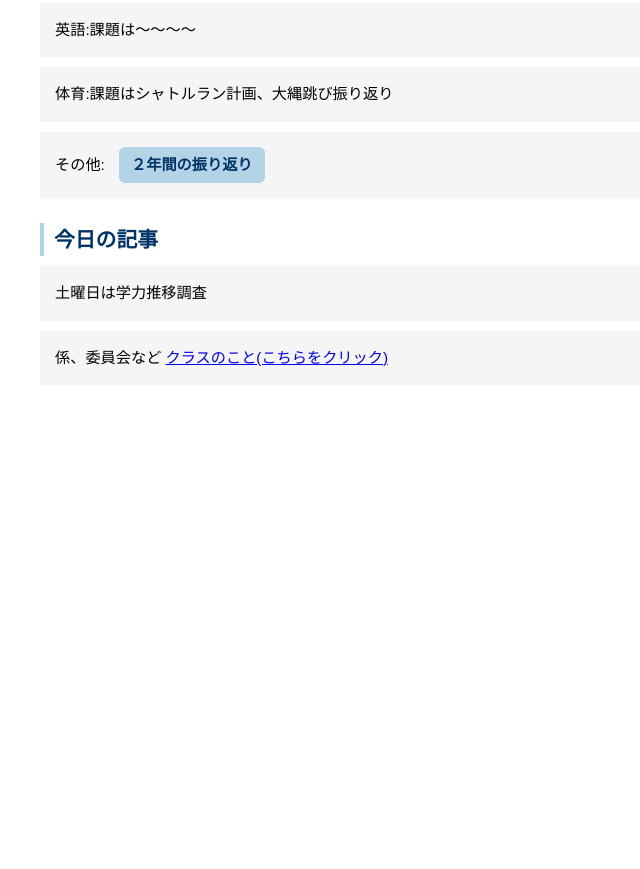
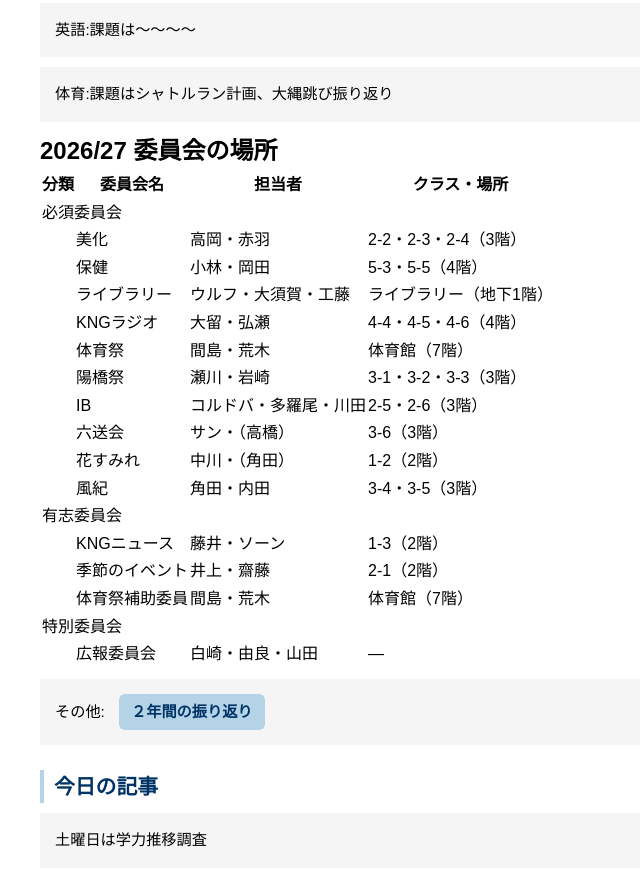
Before and after one commit to 724163-boop/classweb, a plain HTML site: page index.html in a window 1280 px wide. Shown: the part 575-1444 px from the top of the page, without its empty margins (0-640 px from the left). Before the commit the page ends 1010 px from the top, so only its background shows below. Drawn offline with Linux system fonts and the light colour scheme.

Commit message:
Update index.html

```diff
--- a/index.html
+++ b/index.html
@@ -166,6 +166,48 @@ body {
 <p class="txt reveal">英語:課題は〜〜〜〜</p>
 <p class="txt reveal">体育:課題はシャトルラン計画、大縄跳び振り返り</p>
 
+
+
+
+<h2>2026/27 委員会の場所</h2>
+
+<table>
+  <thead>
+    <tr>
+      <th>分類</th>
+      <th>委員会名</th>
+      <th>担当者</th>
+      <th>クラス・場所</th>
+    </tr>
+  </thead>
+  <tbody>
+    <tr class="group"><td colspan="4">必須委員会</td></tr>
+    <tr><td class="sub"></td><td>美化</td><td>高岡・赤羽</td><td>2-2・2-3・2-4（3階）</td></tr>
+    <tr><td class="sub"></td><td>保健</td><td>小林・岡田</td><td>5-3・5-5（4階）</td></tr>
+    <tr><td class="sub"></td><td>ライブラリー</td><td>ウルフ・大須賀・工藤</td><td>ライブラリー（地下1階）</td></tr>
+    <tr><td class="sub"></td><td>KNGラジオ</td><td>大留・弘瀬</td><td>4-4・4-5・4-6（4階）</td></tr>
+    <tr><td class="sub"></td><td>体育祭</td><td>間島・荒木</td><td>体育館（7階）</td></tr>
+    <tr><td class="sub"></td><td>陽橋祭</td><td>瀬川・岩崎</td><td>3-1・3-2・3-3（3階）</td></tr>
+    <tr><td class="sub"></td><td>IB</td><td>コルドバ・多羅尾・川田</td><td>2-5・2-6（3階）</td></tr>
+    <tr><td class="sub"></td><td>六送会</td><td>サン・（高橋）</td><td>3-6（3階）</td></tr>
+    <tr><td class="sub"></td><td>花すみれ</td><td>中川・（角田）</td><td>1-2（2階）</td></tr>
+    <tr><td class="sub"></td><td>風紀</td><td>角田・内田</td><td>3-4・3-5（3階）</td></tr>
+
+    <tr class="group"><td colspan="4">有志委員会</td></tr>
+    <tr><td class="sub"></td><td>KNGニュース</td><td>藤井・ソーン</td><td>1-3（2階）</td></tr>
+    <tr><td class="sub"></td><td>季節のイベント</td><td>井上・齋藤</td><td>2-1（2階）</td></tr>
+    <tr><td class="sub"></td><td>体育祭補助委員</td><td>間島・荒木</td><td>体育館（7階）</td></tr>
+
+    <tr class="group"><td colspan="4">特別委員会</td></tr>
+    <tr><td class="sub"></td><td>広報委員会</td><td>白崎・由良・山田</td><td>—</td></tr>
+  </tbody>
+</table>
+
+
+
+
+
+
 <!-- ★ここだけ変更 -->
 <p class="txt reveal">
 その他:
```
